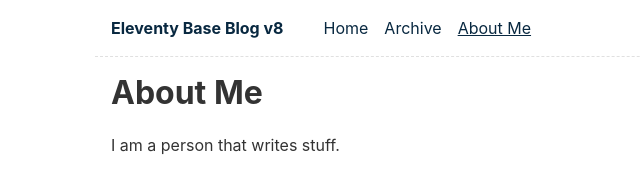
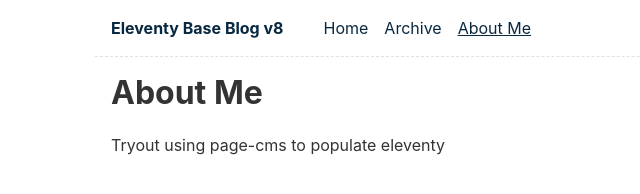
Before and after one commit to gmanfredi/eleventy-blog, an Eleventy site: page content/about/index.md in a window 1280 px wide. Shown: the whole page, without its empty margins (225-865 px from the left). Built offline with nearby package versions, Linux system fonts and the light colour scheme; Eleventy itself is replaced by a stand-in of ours; files that its build step writes are made by us from their sources.

Commit message:
Update content/about/index.md (via Pages CMS)

```diff
--- a/content/about/index.md
+++ b/content/about/index.md
@@ -6,4 +6,4 @@ eleventyNavigation:
 ---
 # About Me
 
-I am a person that writes stuff.
+Tryout using page-cms to populate eleventy
```
